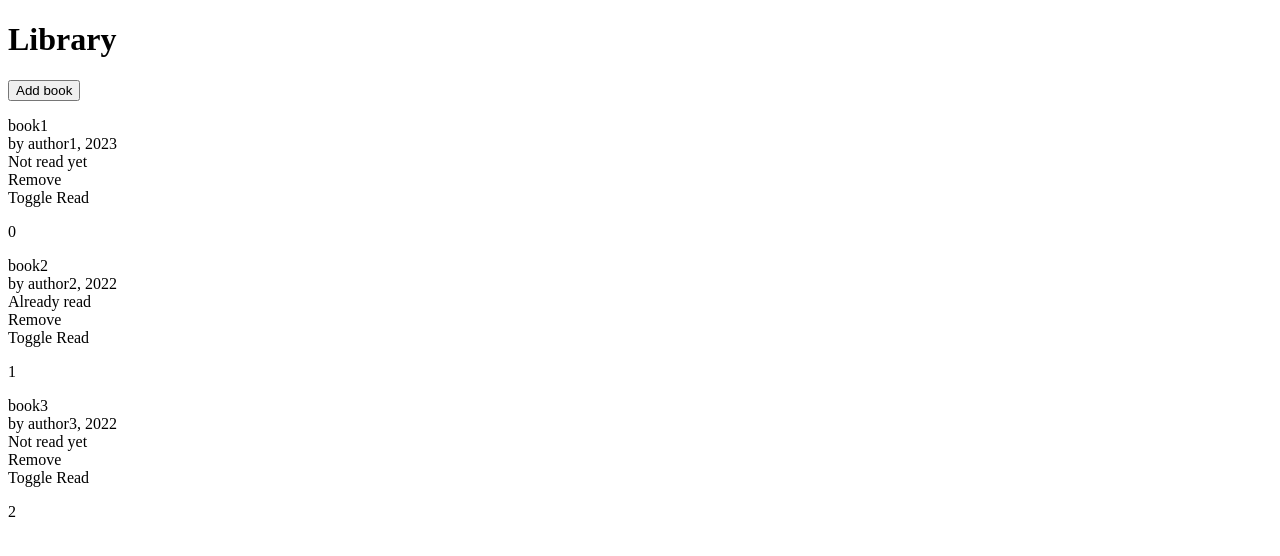
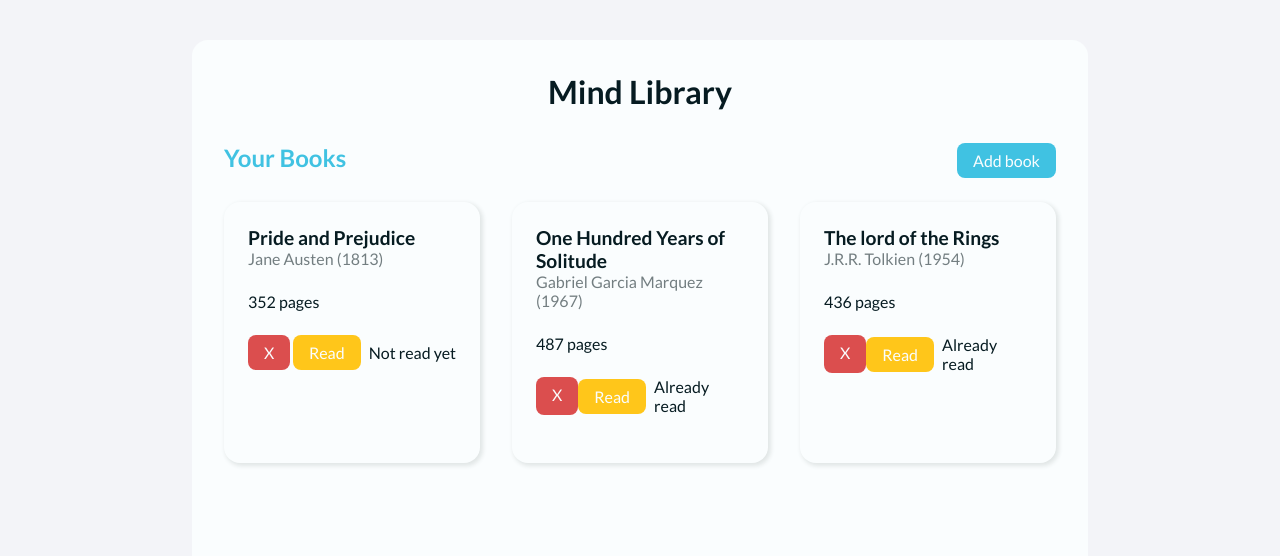
Before and after one commit to dot-sky/library, a plain HTML site: page index.html in a window 1280 px wide. Drawn offline with Linux system fonts and the light colour scheme.

Commit message:
Change order layout of book cards

```diff
--- a/index.html
+++ b/index.html
@@ -9,10 +9,18 @@
 </head>
 
 <body>
-  <h1>Library</h1>
-  <button id="add-btn" class="btn">Add book</button>
-  <div id="library-container">
-
+  <div class="main">
+    <div class="container">
+      <div class="title-wrapper text-center">
+        <h1>Mind Library</h1>
+      </div>
+      <div class="sub-title-lib flex space-between">
+        <h2 class="color-primary">Your Books</h2>
+        <div id="add-btn" class="btn">Add book</div>
+      </div>
+      <div id="library-container">
+      </div>
+    </div>
   </div>
   <dialog id="dialog-form">
     <form method="dialog">
--- a/script.js
+++ b/script.js
@@ -1,10 +1,11 @@
 const library = [];
 
-function Book(name, author, year, read) {
-  this.id = Book.id;
+function Book(name, author, year, pages, read) {
+  this.id = Book.id; // unique identifier for every book object
   this.name = name;
   this.author = author;
   this.year = year;
+  this.pages = pages;
   this.read = read;
   Book.id++;
 }
@@ -22,30 +23,40 @@ function createBookCard(book) {
   let bookCard = document.createElement("div");
   let title = document.createElement("div");
   let desc = document.createElement("div");
-  let status = document.createElement("div");
+  let readDesc = document.createElement("div");
+  let pages = document.createElement("div");
+  let btnWrapper = document.createElement("div");
   let delButton = document.createElement("div");
+  let readWrapper = document.createElement("div");
   let toggleRead = document.createElement("div");
   let bookId = document.createElement("p");
 
   bookCard.classList.add("book-card");
   title.classList.add("title");
   desc.classList.add("desc");
-  status.classList.add("status");
+  readDesc.classList.add("status");
+  readWrapper.classList.add("read-wrapper", "flex", "y-center");
+  btnWrapper.classList.add("btn-wrapper");
   delButton.classList.add("btn", "del-btn");
   bookId.classList.add("hidden", "id-element");
+  toggleRead.classList.add("btn", "toggle-btn");
 
   title.textContent = book.name;
-  desc.textContent = `by ${book.author}, ${book.year}`;
-  status.textContent = book.read ? "Already read" : "Not read yet";
-  delButton.textContent = "Remove";
+  desc.textContent = `${book.author} (${book.year})`;
+  pages.textContent = `${book.pages} ${book.pages > 1 ? "pages" : "page"}`;
+  readDesc.textContent = book.read ? "Already read" : "Not read yet";
+  delButton.textContent = "X";
   bookId.textContent = book.id;
-  toggleRead.textContent = "Toggle Read";
+  toggleRead.textContent = "Read";
 
   bookCard.appendChild(title);
   bookCard.appendChild(desc);
-  bookCard.appendChild(status);
-  bookCard.appendChild(delButton);
-  bookCard.appendChild(toggleRead);
+  bookCard.appendChild(pages);
+  readWrapper.appendChild(toggleRead);
+  readWrapper.appendChild(readDesc);
+  btnWrapper.appendChild(delButton);
+  btnWrapper.appendChild(readWrapper);
+  bookCard.appendChild(btnWrapper);
   bookCard.appendChild(bookId);
   libraryContainer.appendChild(bookCard);
   delButton.addEventListener("click", () => {
@@ -54,7 +65,7 @@ function createBookCard(book) {
   });
   toggleRead.addEventListener("click", () => {
     updateBookReadStatus(book.id);
-    status.textContent = book.read ? "Already read" : "Not read yet";
+    readDesc.textContent = book.read ? "Already read" : "Not read yet";
     console.log(library);
   });
 }
@@ -104,10 +115,21 @@ addButton.addEventListener("click", (event) => {
 });
 
 // main
-let b1 = new Book("book1", "author1", 2023, false);
-let b2 = new Book("book2", "author2", 2022, true);
-let b3 = new Book("book3", "author3", 2022, false);
-// let b4 = new Book("book4", "author4", 2021, false);
+let b1 = new Book("Pride and Prejudice", "Jane Austen", 1813, 352, 0);
+let b2 = new Book(
+  "One Hundred Years of Solitude",
+  "Gabriel Garcia Marquez",
+  1967,
+  487,
+  1
+);
+let b3 = new Book("The lord of the Rings", "J.R.R. Tolkien", 1954, 436, 1);
+let b5 = new Book(
+  "The Ministry for the Future",
+  "Kim Stanley Robinson",
+  720,
+  0
+);
 
 addToLibrary(b1);
 addToLibrary(b2);
--- a/style.css
+++ b/style.css
@@ -1,15 +1,123 @@
-@import url("https://fonts.googleapis.com/css2?family=Inter:wght@100..900&display=swap");
+@import url("https://fonts.googleapis.com/css2?family=Inter:wght@100..900&family=Lato:ital,wght@0,100;0,300;0,400;0,700;0,900;1,100;1,300;1,400;1,700;1,900&display=swap");
 :root {
   --text: #061b21;
+  --text-60: #737e81;
+  --text-10: #e1e6e6;
   --background: #fafdfe;
   --background-60: #f3f4f8;
   --primary: #40c2e2;
   --primary-20: #ecf9fc;
   --primary-50: #68d0e9;
   --secondary: #ffc61a;
-  --secondar-50: #fef0ec;
+  --secondary-50: #fed14c;
+  --secondary-20: #fef0ec;
   --accent: #7e58e2;
+  --accent-50: #a084e5;
+  --warning: #db4e4e;
+  --warning-50: #d96a6a;
+  --space-1x: 8px;
+  --space-2x: 16px;
+  --space-3x: 24px;
+  --space-4x: 32px;
+  --space-5x: 40px;
+}
+* {
+  box-sizing: border-box;
+  margin: 0px;
+}
+body {
+  font-family: "Lato", Arial, Helvetica, sans-serif;
+  font-size: 16px;
+  color: var(--text);
+}
+.h1,
+.h2,
+.h3,
+.h4,
+.h5,
+.h6 {
+  font-family: "Inter", Arial, Helvetica, sans-serif;
+}
+.main {
+  display: flex;
+  min-height: 100vh;
+  background-color: var(--background-60);
+}
+.container {
+  width: min(1280px, 70vw);
+  min-width: 320px;
+  border-radius: var(--space-2x);
+  padding: var(--space-4x);
+  margin: var(--space-5x) auto;
+  background-color: var(--background);
+}
+.flex {
+  display: flex;
+}
+.space-between {
+  justify-content: space-between;
+}
+.text-center {
+  text-align: center;
+}
+.sub-title-lib {
+  gap: var(--space-2x);
+  margin-top: var(--space-4x);
+  margin-bottom: var(--space-3x);
+}
+.y-center {
+  align-items: center;
+}
+.read-wrapper {
+  gap: var(--space-1x);
+}
+#library-container {
+  margin-top: var(--space-2x);
+  display: grid;
+  grid-template-columns: repeat(auto-fill, minmax(256px, 1fr));
+  gap: var(--space-4x);
 }
 .book-card {
-  margin-top: 16px;
+  box-shadow: 2px 2px 4px 1px var(--text-10);
+  border-radius: var(--space-2x);
+  padding: var(--space-3x);
 }
+.book-card > div + div {
+  margin-bottom: var(--space-3x);
+}
+.book-card .title {
+  font-size: larger;
+  font-weight: 700;
+}
+.book-card .desc {
+  color: var(--text-60);
+}
+.btn-wrapper {
+  display: flex;
+  justify-content: space-between;
+}
+.btn {
+  border-radius: var(--space-1x);
+  padding: var(--space-1x) var(--space-2x);
+  min-width: none;
+  color: var(--background);
+  background-color: var(--primary);
+}
+.del-btn {
+  background-color: var(--warning);
+}
+.del-btn:active {
+  background-color: var(--warning-50);
+}
+.toggle-btn {
+  background-color: var(--secondary);
+}
+.toggle-btn:active {
+  background-color: var(--secondary-50);
+}
+.color-primary {
+  color: var(--primary);
+}
+.hidden {
+  display: none;
+}
```
